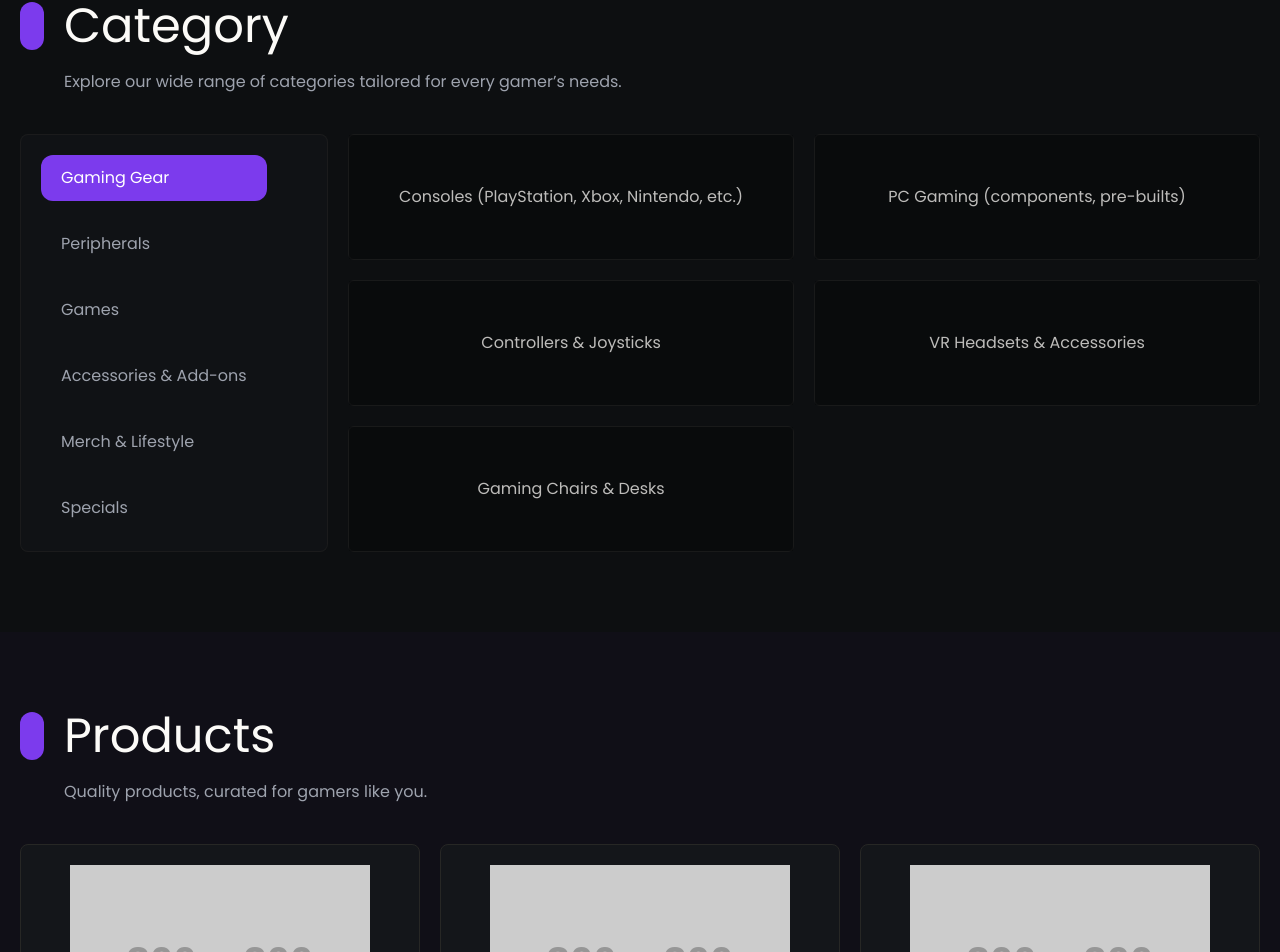
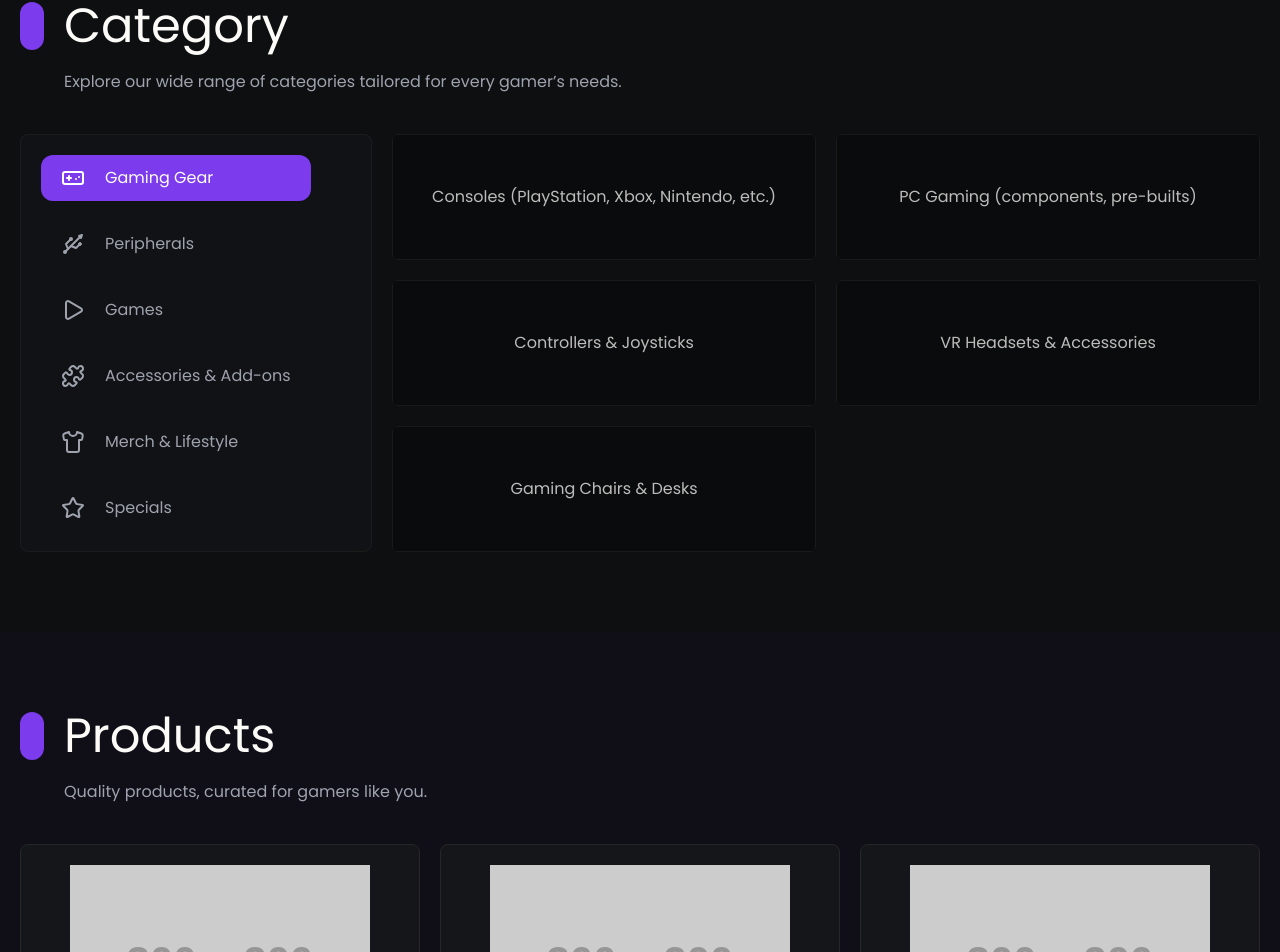
Before and after one commit to HishamAbualhaj/BossLoot, a Next.js app: page / in a window 1280 px wide. Shown: the part 982-1934 px from the top of the page. Built offline with nearby package versions, Linux system fonts and the light colour scheme.

Commit message:
Add icons for category list

```diff
--- a/src/components/layouts/CategoryList.tsx
+++ b/src/components/layouts/CategoryList.tsx
@@ -1,5 +1,6 @@
 "use client";
 import React, { useState } from "react";
+import { Gamepad, Usb, Play, Shirt, Star, Puzzle } from "lucide-react";
 const CategoryList = () => {
   const [activeCategory, setActiveCategory] = useState<number>(0);
 
@@ -53,27 +54,27 @@ const CategoryList = () => {
   const categories = [
     {
       name: "Gaming Gear",
-      icon: "",
+      icon: <Gamepad />,
     },
     {
       name: "Peripherals",
-      icon: "",
+      icon: <Usb />,
     },
     {
       name: "Games",
-      icon: "",
+      icon: <Play />,
     },
     {
       name: "Accessories & Add-ons",
-      icon: "",
+      icon: <Puzzle />,
     },
     {
       name: "Merch & Lifestyle",
-      icon: "",
+      icon: <Shirt />,
     },
     {
       name: "Specials",
-      icon: "",
+      icon: <Star />,
     },
   ];
   return (
@@ -88,8 +89,9 @@ const CategoryList = () => {
               }}
               className={`${
                 activeCategory === i ? " bg-primary text-white" : ""
-              } hover:bg-muted transition rounded-xl cursor-pointer px-5 py-[11px] text-nowrap text-muted-foreground `}
+              } hover:bg-muted transition rounded-xl cursor-pointer px-5 py-[11px] text-nowrap text-muted-foreground flex items-center xl:gap-5 gap-2`}
             >
+              {cat.icon}
               {cat.name}
             </div>
           ))}
```
